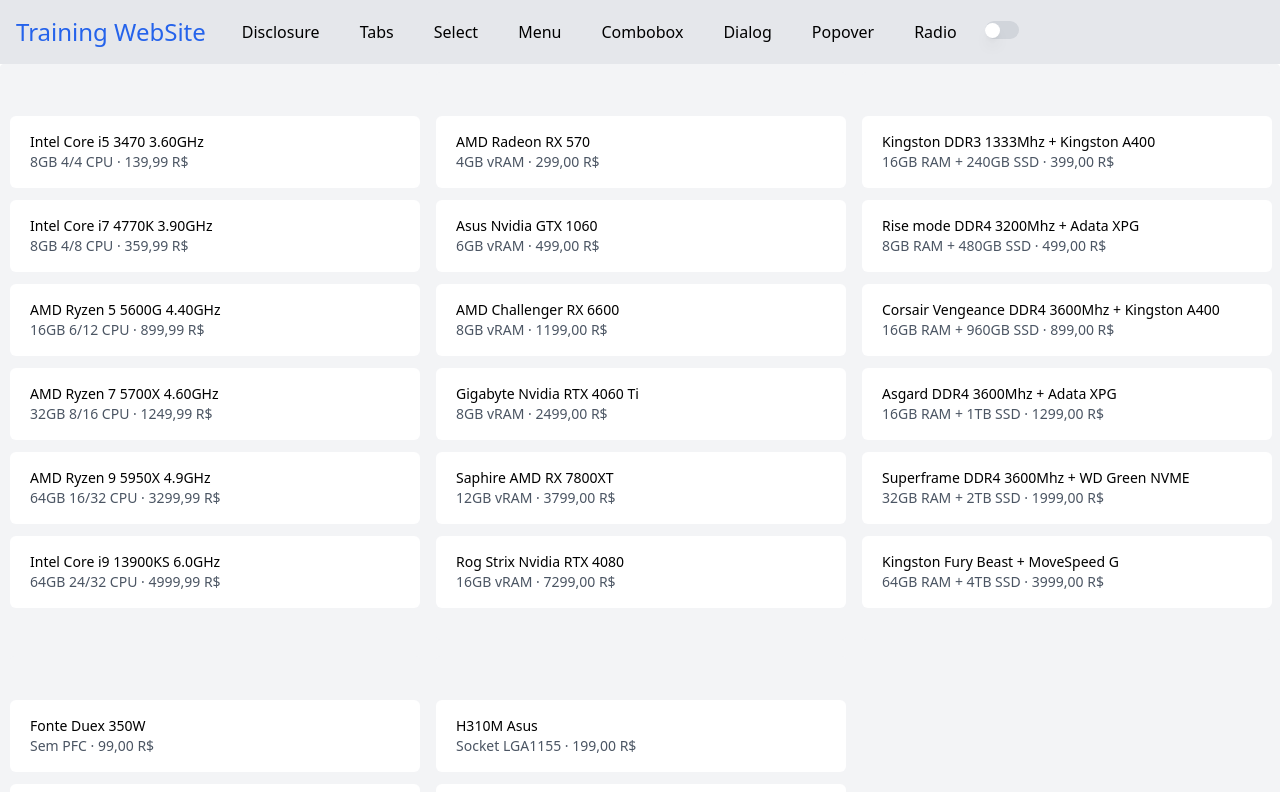
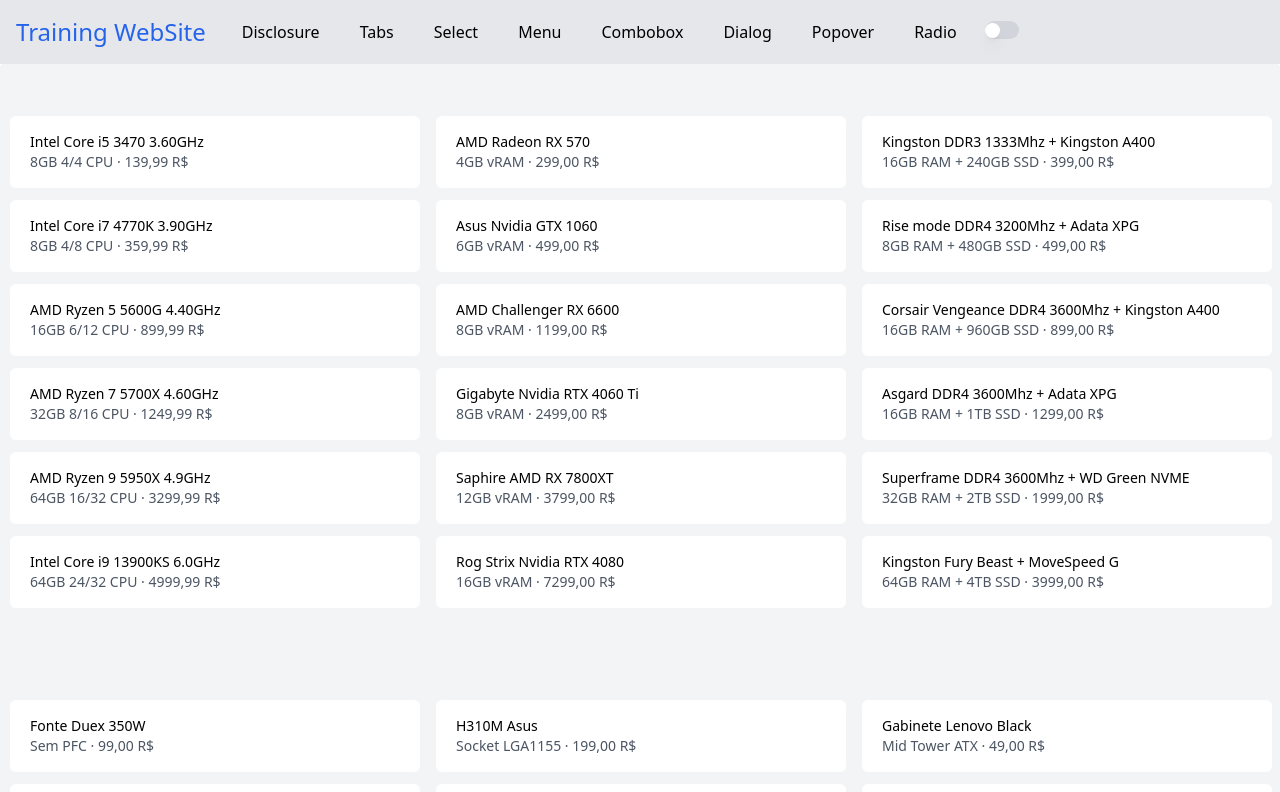
Before and after one commit to giliolizera/Training, a Vue app: page /radio in a window 1280 px wide. Shown: the top 792 px of the page. Built offline with nearby package versions, Linux system fonts and the light colour scheme; what maska would draw is missing.

Commit message:
feat: gabinete add

```diff
--- /dev/null
+++ b/src/components/Gabinete.vue
@@ -0,0 +1,90 @@
+<template>
+  <div class="h-screen text-slate-800 bg-gray-100 rounded dark:bg-slate-800 dark:text-white">
+    <div class="mx-auto w-full max-w-md py-8">
+      <div class="mx-auto w-full grid rounded-md">
+        <button
+          v-for="(plan, index) in plans"
+          :key="index"
+          @click="active = plan.name"
+        >
+          <div
+            :class="[
+              active === plan.name
+                ? 'dark:bg-slate-900 bg-gray-500 ring-2 ring-white ring-opacity-60 ring-offset-2 ring-offset-slate-600 text-white'
+                : 'bg-white text-black',
+              'mx-auto w-full max-w-md rounded-md px-5 py-4 mt-3',
+            ]"
+          >
+            <ul class="justify-between flex">
+              <li class="text-left text-sm font-medium">
+                {{ plan.name }}
+              </li>
+              <button v-if="active === plan.name">
+                <CheckCircleIcon
+                  class="hidden sm:block h-8 w-8 mt-1 text-black-500"
+                />
+              </button>
+            </ul>
+            <ul>
+              <li
+                :class="[
+                  active === plan.name
+                    ? 'static text-left text-sm text-gray'
+                    : 'static text-left text-sm text-gray-600',
+                ]"
+              >
+                {{ plan.specs }}
+                <span aria-hidden="true"> &middot; </span>
+                {{ plan.price }} R$
+              </li>
+            </ul>
+          </div>
+        </button>
+      </div>
+    </div>
+  </div>
+</template>
+
+<script>
+export default {
+  data: () => ({
+    plans: [
+      {
+        name: "Gabinete Lenovo Black",
+        specs: "Mid Tower ATX",
+        price: "49,00",
+      },
+      {
+        name: "Gabinete Ninja Mancer",
+        specs: "Mid Tower Micro ATX",
+        price: "149,00",
+      },
+      {
+        name: "Gabinete Rise Mode GLASSx06",
+        specs: "Mid Tower ATX",
+        price: "199,00",
+      },
+      {
+        name: "Gabinete Rise Mode GLASSx06 com fan",
+        specs: "Mid Tower ATX",
+        price: "449,00",
+      },
+      {
+        name: "Gabinete Rise Mode Galaxy Glass",
+        specs: "Mid Tower ATX",
+        price: "599,00",
+      },
+      {
+        name: "Gabinete Lian Aquarium 10fans AIGO",
+        specs: "Big Tower ATX",
+        price: "899,00",
+      },
+    ],
+    active: -1,
+  }),
+};
+</script>
+
+<script setup>
+import { CheckCircleIcon } from "@heroicons/vue/24/outline";
+</script>
--- a/src/components/Radio.vue
+++ b/src/components/Radio.vue
@@ -62,6 +62,9 @@
       <div class="col-span- grid-cols-1">
         <Motherboard />
       </div>
+      <div class="col-span- grid-cols-1">
+        <Gabinete />
+      </div>
 
    </div>
 </div>
@@ -125,5 +128,6 @@
 import Memory from "./Memory.vue";
 import Power from "./Power.vue";
 import Motherboard from "./Motherboard.vue";
+import Gabinete from "./Gabinete.vue";
 document.title = "Radio - Training";
 </script>
```
